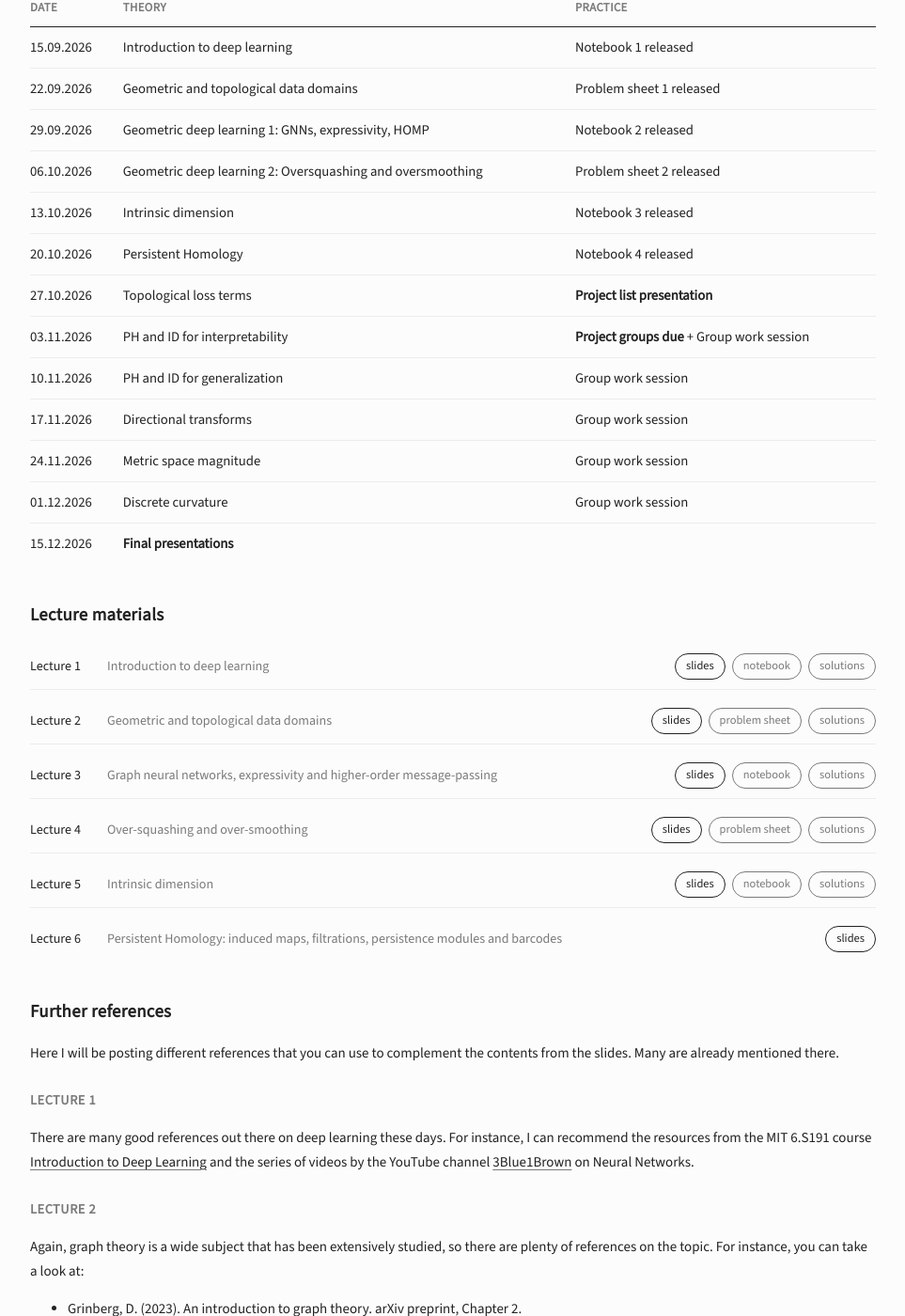
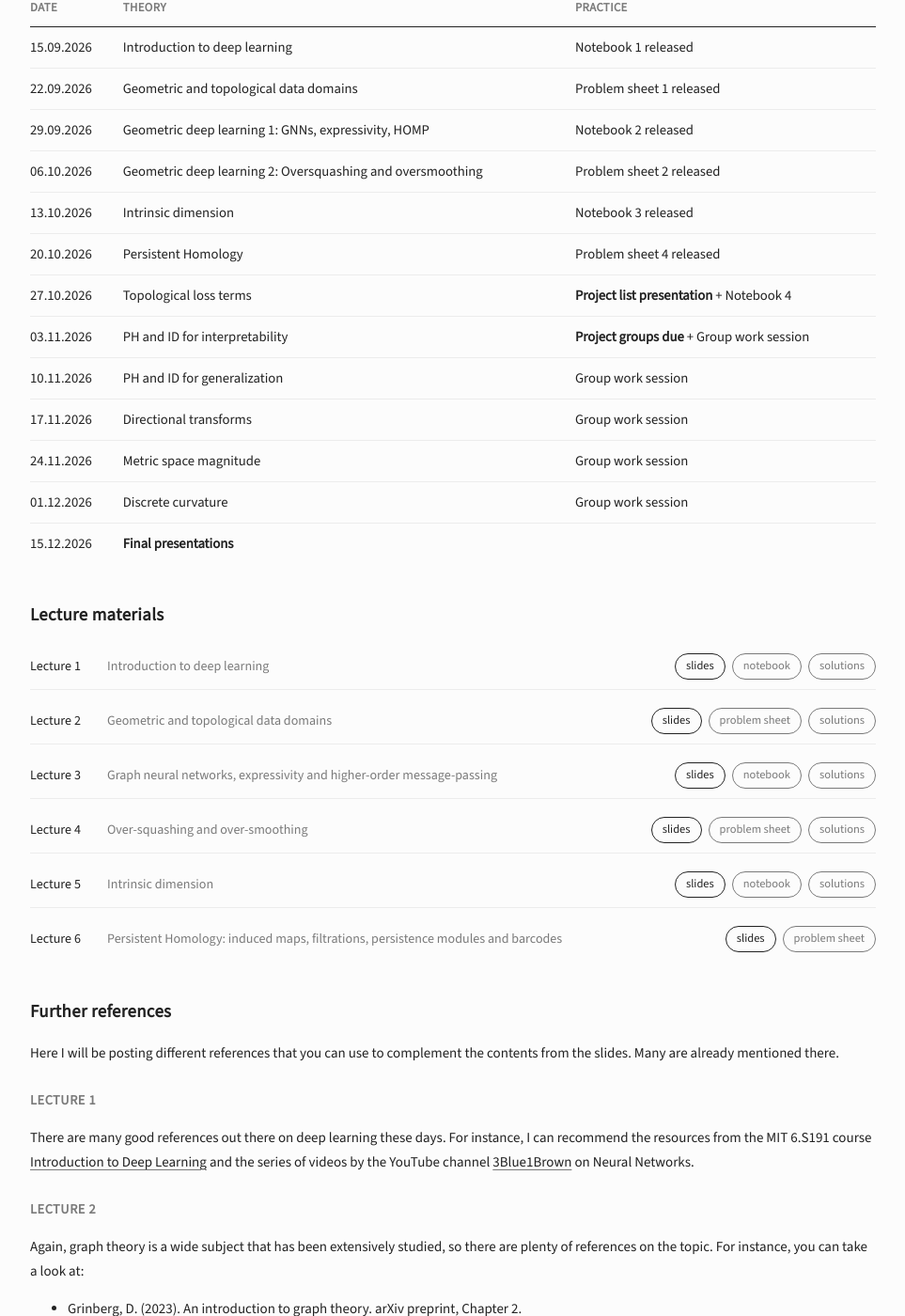
Before and after one commit to inesgare/inesgare.github.io, a Jekyll site: the page built from course-pages/gtml-2026.md, in a window 1280 px wide and 1400 px high, scrolled down 1449 px. Shown: the whole window at 94% size, without its empty margins (158-1121 px from the left). Built offline with Jekyll 4.4.1, drawn with Linux system fonts in a browser that asks for light colours.

Commit message:
added problems

```diff
--- a/course-pages/gtml-2026.md
+++ b/course-pages/gtml-2026.md
@@ -51,8 +51,8 @@ In the code-based practice sessions, I will upload a jupyter notebook with secti
 | 29.09.2026 | Geometric deep learning 1: GNNs, expressivity, HOMP | Notebook 2 released |
 | 06.10.2026 | Geometric deep learning 2: Oversquashing and oversmoothing | Problem sheet 2 released |
 | 13.10.2026 | Intrinsic dimension | Notebook 3 released |
-| 20.10.2026 | Persistent Homology | Notebook 4 released |
-| 27.10.2026 | Topological loss terms | **Project list presentation** |
+| 20.10.2026 | Persistent Homology | Problem sheet 4 released |
+| 27.10.2026 | Topological loss terms | **Project list presentation** + Notebook 4|
 | 03.11.2026 | PH and ID for interpretability | **Project groups due** + Group work session |
 | 10.11.2026 | PH and ID for generalization | Group work session |
 | 17.11.2026 | Directional transforms | Group work session |
@@ -115,6 +115,7 @@ In the code-based practice sessions, I will upload a jupyter notebook with secti
     <span class="session-title">Persistent Homology: induced maps, filtrations, persistence modules and barcodes</span>
     <div class="session-links">
       <a class="btn-link btn-slides" href="/docs/tdl-course/session-6.pdf" target="_blank" rel="noopener">slides</a>
+      <a class="btn-link btn-notebook" href="/docs/tdl-course/problem-sheet-6.pdf" target="_blank" rel="noopener">problem sheet</a>
     </div>
   </div>
 </div>
```
Also changed, not shown: 2 other files.
